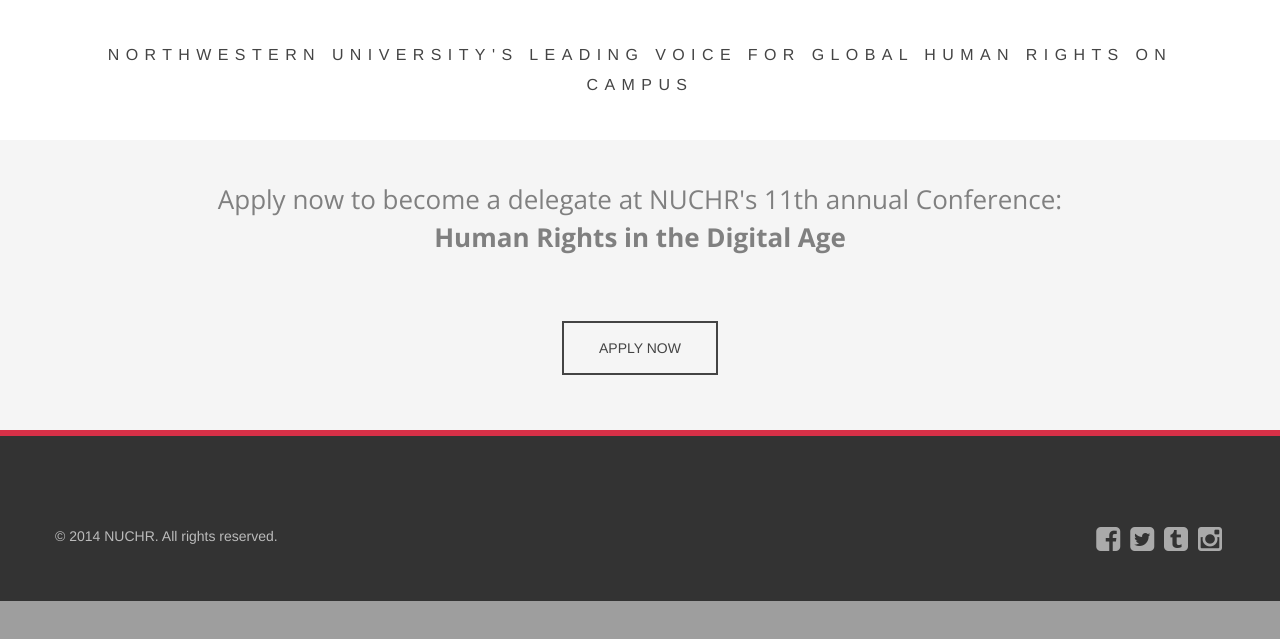
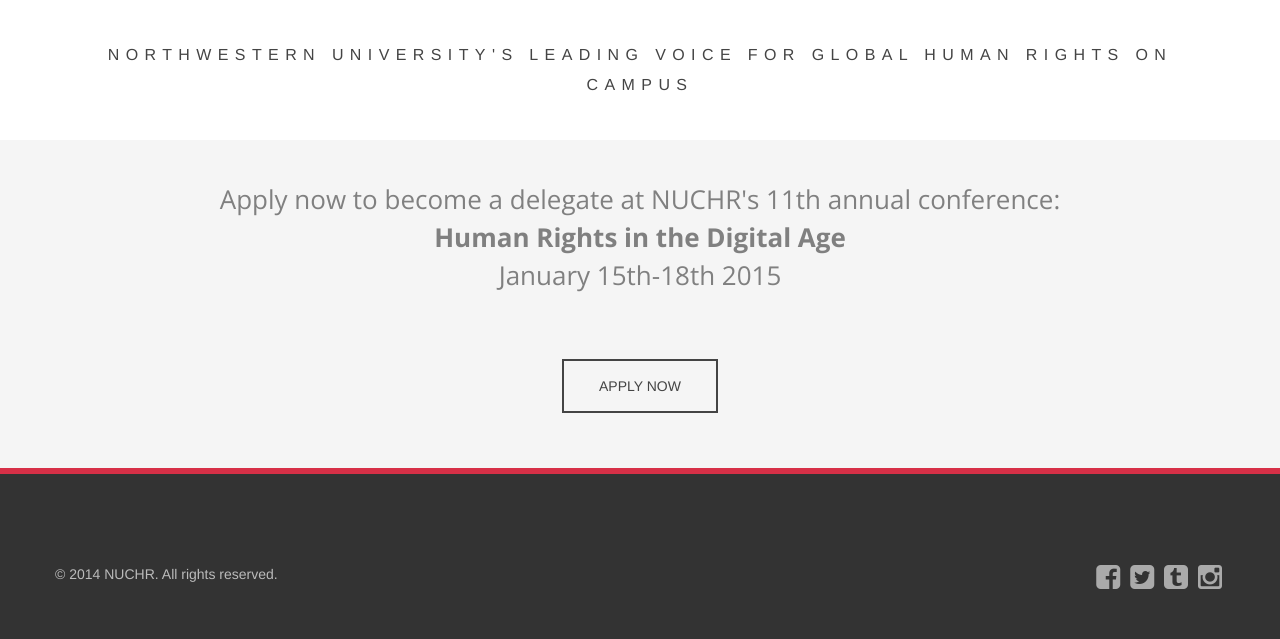
Before and after one commit to christinakim/nuchr-website, a PHP site: page / in a window 1280 px wide. Shown: the part 550-1189 px from the top of the page. Before the commit the page ends 1151 px from the top, so only its background shows below. Run offline with PHP 8.4, Linux system fonts and the light colour scheme.

Commit message:
added date

```diff
--- a/index.php
+++ b/index.php
@@ -111,7 +111,7 @@
 
 <div class="uk-container uk-container-heading">
   <div class="uk-text-center">
-    <p class="lead"> Apply now to become a delegate at NUCHR's 11th annual Conference: <br> <strong>Human Rights in the Digital Age</strong></p>
+    <p class="lead"> Apply now to become a delegate at NUCHR's 11th annual conference: <br> <strong>Human Rights in the Digital Age</strong><br>January 15th-18th 2015</p>
     <a href="apply.html"> <button class="btn btn-black " ></i> APPLY NOW</button> </a>
   </div>
 </div>
```
